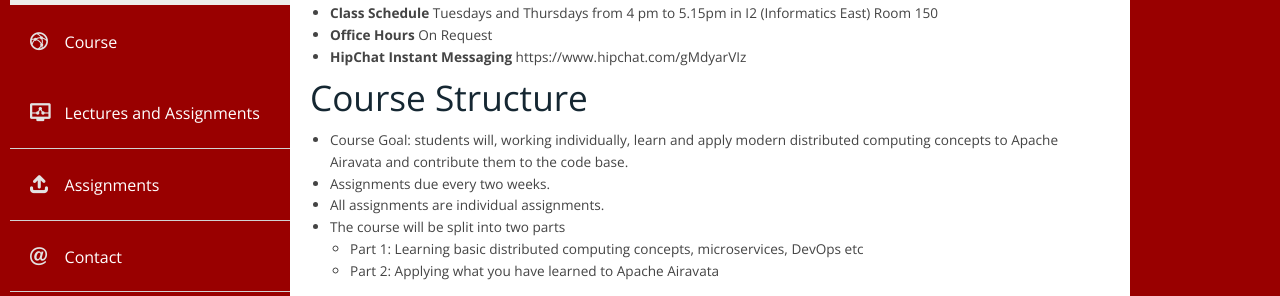
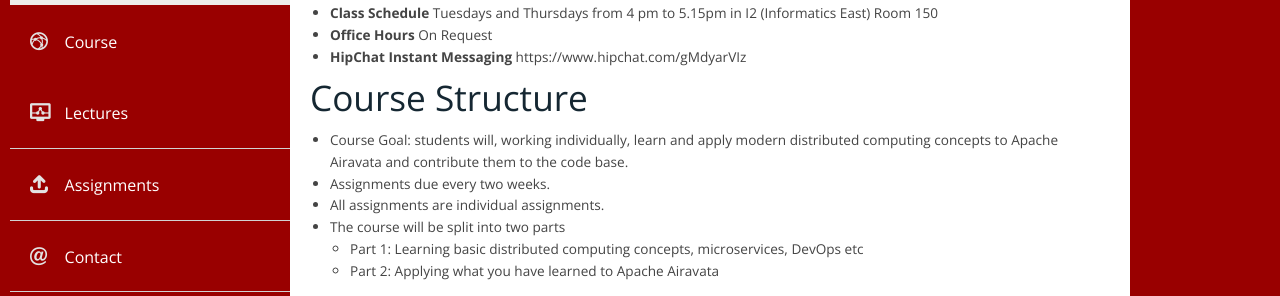
Before and after one commit to airavata-courses/airavata-courses.github.io, a Jekyll site: the page built from index.md, in a window 1280 px wide. Shown: the part 145-441 px from the top of the page. Built offline with Jekyll 4.4.1, drawn with Linux system fonts in a browser that asks for light colours; our own code applies the rules of GitHub Pages for plain Markdown files.

Commit message:
lecture 2 slides

```diff
--- a/_includes/sidebar.html
+++ b/_includes/sidebar.html
@@ -16,7 +16,7 @@
                         <!--<li><a href="index.html#open-collaboration">Open Collaboration</a></li>-->
                     <!--</ul>-->
                 </li>
-               <li><a href="lectures.html"><i class="icon-display_graph"></i>Lectures and Assignments</a></li>
+               <li><a href="lectures.html"><i class="icon-display_graph"></i>Lectures</a></li>
                 <!--<li class="course-menu">-->
                     <!--<a><i class="icon-calendar"></i>Lectures</a>-->
                     <!--<ul class="chevron">-->
```
